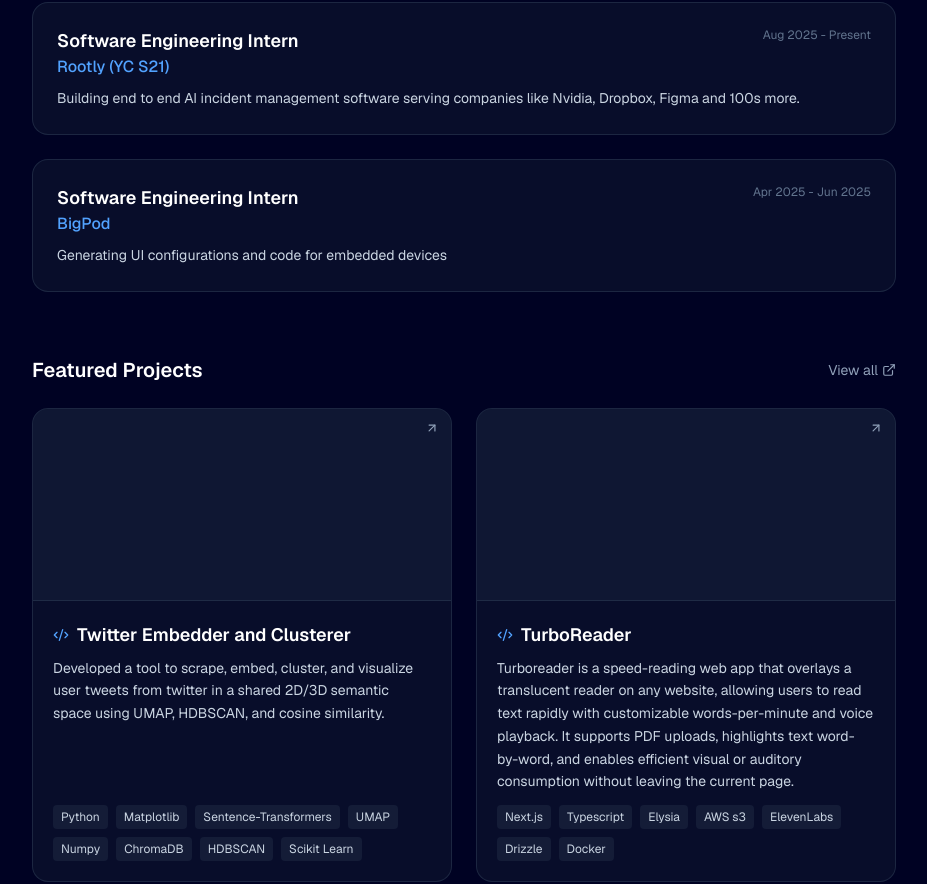
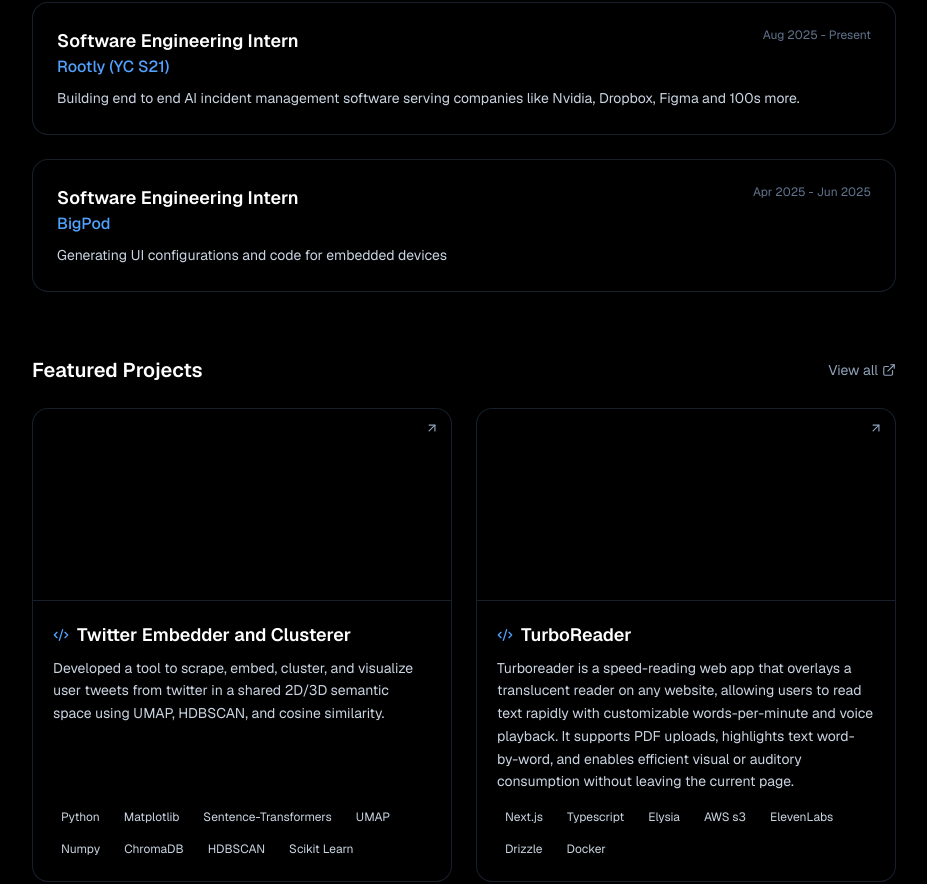
Before and after one commit to michael-han-dev/michaelhandev, a Next.js app: page / in a window 1280 px wide. Shown: the part 354-1238 px from the top of the page, without its empty margins (176-1103 px from the left). Built offline with nearby package versions, Linux system fonts and the light colour scheme; no server answers; the database is empty.

Commit message:
change colour to black

```diff
--- a/app/experience/page.tsx
+++ b/app/experience/page.tsx
@@ -23,7 +23,7 @@
 
 export default function ExperiencePage() {
   return (
-    <div className="min-h-screen" style={{ background: '#000223' }}>
+    <div className="min-h-screen bg-main">
       <motion.div
         className="max-w-4xl mx-auto px-4 py-12"
         variants={staggerContainer}
@@ -131,7 +131,7 @@
                 whileHover={{ y: -4 }}
                 transition={{ duration: 0.2 }}
               >
-                <div className="relative bg-slate-800/30 rounded-2xl p-6 border border-slate-700/50 hover:border-blue-500/50 transition-all duration-300">
+                <div className="relative bg-card-light rounded-2xl p-6 border border-slate-700/50 hover:border-blue-500/50 transition-all duration-300">
                   <div className="absolute top-6 right-6 z-10">
                     <ArrowUpRight size={16} className="text-slate-400 group-hover:text-blue-400 transition-colors" />
                   </div>
--- a/app/globals.css
+++ b/app/globals.css
@@ -1,9 +1,12 @@
 @import "tailwindcss";
 
 :root {
-  --background: #0f172a;
+  --background: #000000;
+  --background-light: rgba(0, 0, 0, 0.3);
+  --background-lighter: rgba(0, 0, 0, 0.2);
+  --background-medium: rgba(0, 0, 0, 0.5);
+  --background-card: #1a1a1a;
   --foreground: #f8fafc;
-  --card: #1e293b;
   --accent: #3b82f6;
 }
 
@@ -16,10 +19,30 @@
 }
 
 body {
-  background: #0a0f1c;
-  color: #f8fafc;
+  background: var(--background);
+  color: var(--foreground);
   font-family: var(--font-geist-sans), Arial, sans-serif;
   line-height: 1.5;
+}
+
+.bg-main {
+  background: var(--background);
+}
+
+.bg-card {
+  background: var(--background-card);
+}
+
+.bg-card-light {
+  background: var(--background-light);
+}
+
+.bg-card-lighter {
+  background: var(--background-lighter);
+}
+
+.bg-card-medium {
+  background: var(--background-medium);
 }
 
 html {
@@ -49,21 +72,21 @@
 }
 
 .prose code {
-  background: #1e293b;
-  color: #3b82f6;
+  background: var(--background-card);
+  color: var(--accent);
   padding: 0.2em 0.4em;
   border-radius: 0.25rem;
   font-size: 0.875em;
 }
 
 .prose pre {
-  background: #1e293b;
+  background: var(--background-card);
   border: 1px solid #334155;
 }
 
 .prose blockquote {
-  border-left: 4px solid #3b82f6;
-  background: #1e293b;
+  border-left: 4px solid var(--accent);
+  background: var(--background-card);
   padding: 1rem;
   margin: 1.5rem 0;
 }
--- a/app/page.tsx
+++ b/app/page.tsx
@@ -74,7 +74,7 @@
   }
 
   return (
-    <div className="min-h-screen" style={{ background: '#000223' }}>
+    <div className="min-h-screen bg-main">
       <motion.div
         className="max-w-4xl mx-auto px-4 py-12"
         variants={staggerContainer}
@@ -232,7 +232,7 @@
                 href={experience.link}
                 target="_blank"
                 rel="noopener noreferrer"
-                className="group block bg-slate-800/30 rounded-2xl p-6 border border-slate-700/50 hover:border-blue-500/50 transition-all duration-300"
+                className="group block bg-card-light rounded-2xl p-6 border border-slate-700/50 hover:border-blue-500/50 transition-all duration-300"
                 variants={fadeInUp}
                 whileHover={{ y: -2 }}
               >
@@ -281,12 +281,12 @@
                 whileHover={{ y: -4 }}
                 transition={{ duration: 0.2 }}
               >
-                <div className="relative bg-slate-800/30 rounded-2xl overflow-hidden border border-slate-700/50 hover:border-blue-500/50 transition-all duration-300 h-full flex flex-col">
+                <div className="relative bg-card-light rounded-2xl overflow-hidden border border-slate-700/50 hover:border-blue-500/50 transition-all duration-300 h-full flex flex-col">
                   <div className="absolute top-3 right-3 z-10">
                     <ArrowUpRight size={14} className="text-slate-400 group-hover:text-blue-400 transition-colors" />
                   </div>
 
-                  <div className="relative h-48 bg-slate-700/20 border-b border-slate-700/50 flex-shrink-0 overflow-hidden">
+                  <div className="relative h-48 bg-card-lighter border-b border-slate-700/50 flex-shrink-0 overflow-hidden">
                     {projectImages[project.id] && projectImages[project.id].length > 0 && (
                       <img
                         src={projectImages[project.id][0].url}
@@ -305,7 +305,7 @@
 
                     <div className="flex flex-wrap gap-2 mt-auto">
                       {project.technologies.map((tech, techIndex) => (
-                        <span key={techIndex} className="px-2 py-1 bg-slate-700/30 rounded text-xs text-slate-300">
+                        <span key={techIndex} className="px-2 py-1 bg-card-light rounded text-xs text-slate-300">
                           {tech}
                         </span>
                       ))}
--- a/app/projects/page.tsx
+++ b/app/projects/page.tsx
@@ -45,7 +45,7 @@
   }, []);
 
   return (
-    <div className="min-h-screen" style={{ background: '#000223' }}>
+    <div className="min-h-screen bg-main">
       <motion.div
         className="max-w-4xl mx-auto px-4 py-12"
         variants={staggerContainer}
@@ -153,12 +153,12 @@
                 whileHover={{ y: -4 }}
                 transition={{ duration: 0.2 }}
               >
-                <div className="relative bg-slate-800/30 rounded-2xl overflow-hidden border border-slate-700/50 hover:border-blue-500/50 transition-all duration-300 h-full flex flex-col">
+                <div className="relative bg-card-light rounded-2xl overflow-hidden border border-slate-700/50 hover:border-blue-500/50 transition-all duration-300 h-full flex flex-col">
                   <div className="absolute top-3 right-3 z-10">
                     <ArrowUpRight size={14} className="text-slate-400 group-hover:text-blue-400 transition-colors" />
                   </div>
 
-                  <div className="relative h-48 bg-slate-700/20 border-b border-slate-700/50 flex-shrink-0 overflow-hidden">
+                  <div className="relative h-48 bg-card-lighter border-b border-slate-700/50 flex-shrink-0 overflow-hidden">
                     {projectImages[project.id] && projectImages[project.id].length > 0 && (
                       <img
                         src={projectImages[project.id][0].url}
@@ -177,7 +177,7 @@
 
                     <div className="flex flex-wrap gap-2 mt-auto">
                       {project.technologies.map((tech, techIndex) => (
-                        <span key={techIndex} className="px-2 py-1 bg-slate-700/30 rounded text-xs text-slate-300">
+                        <span key={techIndex} className="px-2 py-1 bg-card-light rounded text-xs text-slate-300">
                           {tech}
                         </span>
                       ))}
--- a/app/writing/page.tsx
+++ b/app/writing/page.tsx
@@ -23,7 +23,7 @@
 
 export default function WritingPage() {
   return (
-    <div className="min-h-screen" style={{ background: '#000223' }}>
+    <div className="min-h-screen bg-main">
       <motion.div
         className="max-w-4xl mx-auto px-4 py-12"
         variants={staggerContainer}
@@ -123,7 +123,7 @@
             {articles.map((article, index) => (
               <motion.article
                 key={article.id}
-                className="group bg-slate-800/30 rounded-2xl p-6 border border-slate-700/50 hover:border-blue-500/50 transition-all duration-300"
+                className="group bg-card-light rounded-2xl p-6 border border-slate-700/50 hover:border-blue-500/50 transition-all duration-300"
                 variants={fadeInUp}
                 whileHover={{ y: -2 }}
                 transition={{ duration: 0.2 }}
--- a/components/GitHubChart.tsx
+++ b/components/GitHubChart.tsx
@@ -4,7 +4,7 @@
 
 export default function GitHubChart() {
   return (
-    <div className="w-full bg-slate-800/30 rounded-2xl p-6 border border-slate-700/50">
+    <div className="w-full bg-card-light rounded-2xl p-6 border border-slate-700/50">
       <h3 className="text-base font-medium mb-4 text-white">Recent GitHub Activity</h3>
       <div className="w-full">
         <style jsx>{`
--- a/components/LoadingScreen.tsx
+++ b/components/LoadingScreen.tsx
@@ -76,8 +76,7 @@
         initial={{ opacity: 1 }}
         animate={{ opacity: isExiting ? 0 : 1 }}
         transition={{ duration: 1.7 }}
-        className="fixed inset-0 z-50 flex items-center justify-center px-4"
-        style={{ background: '#000223' }}
+        className="fixed inset-0 z-50 flex items-center justify-center px-4 bg-main"
       >
         <motion.h1
           key={currentFontIndex}
```
Also changed, not shown: app/blog/[slug]/page.tsx (+4 -4 lines).
